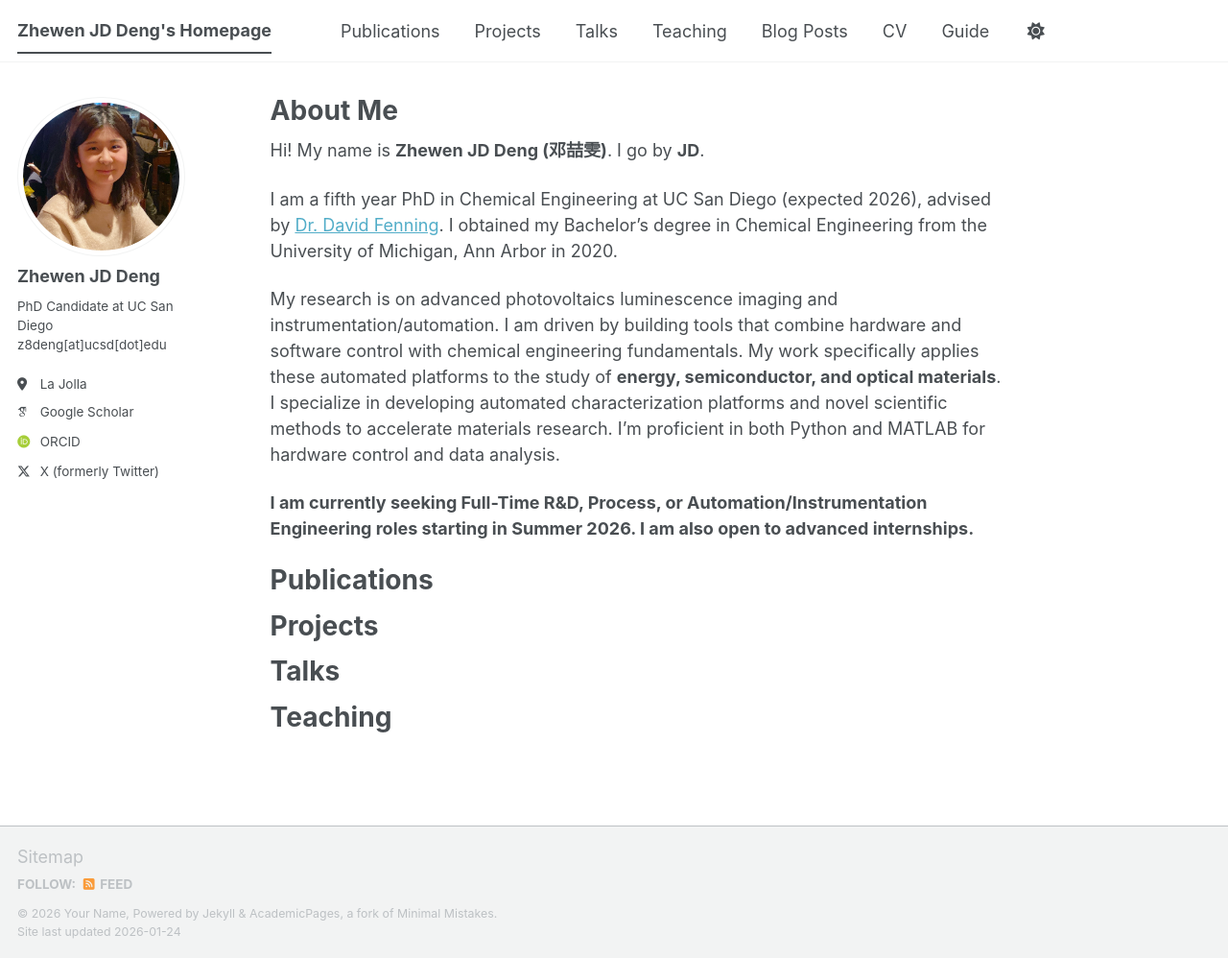
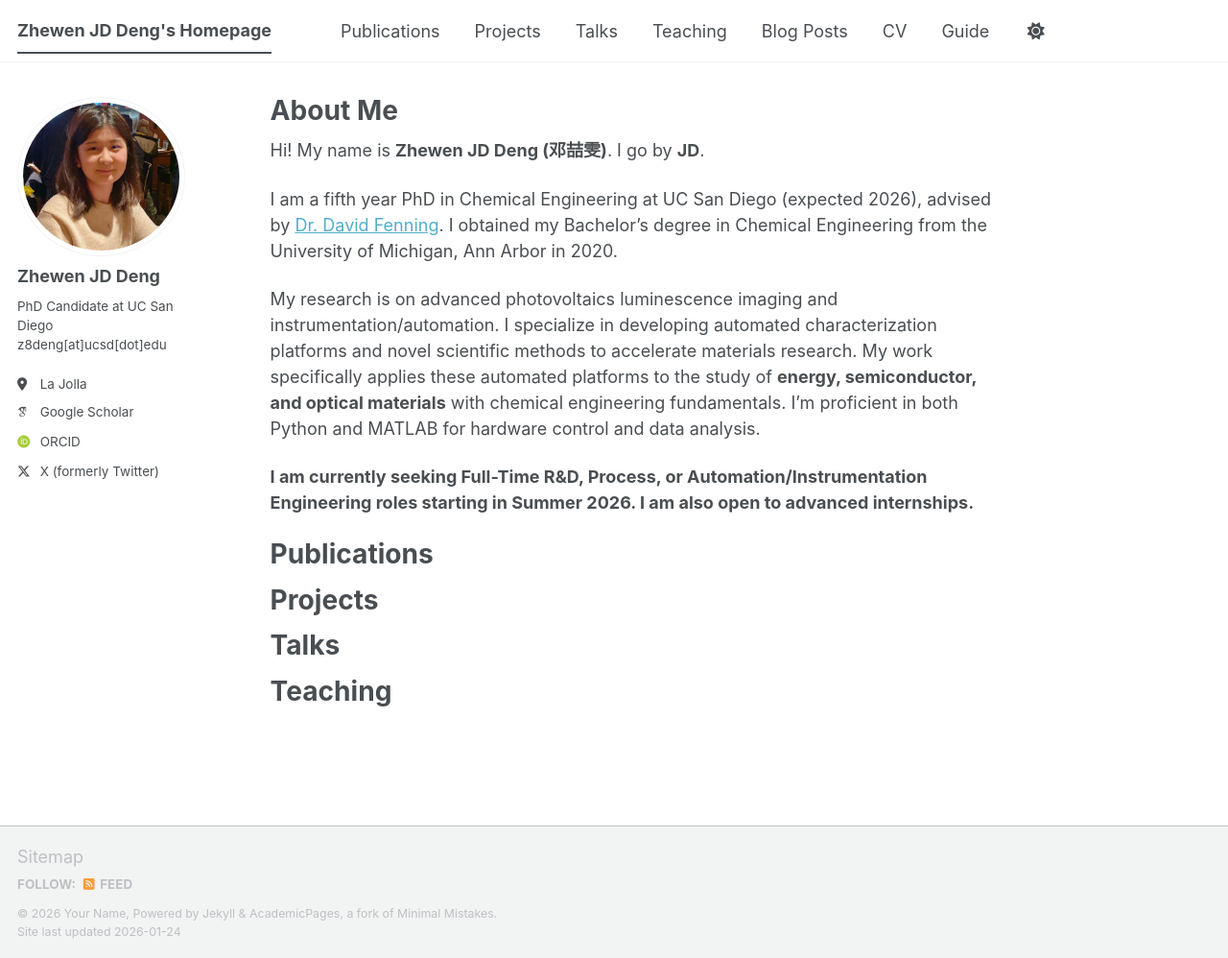
Before and after one commit to zhewenjddeng-personal/zhewenjddeng-personal.github.io, a Jekyll site: the page built from _pages/about.md, in a window 1280 px wide and 998 px high. Shown: the whole window at 96% size. Built offline with Jekyll 4.4.1, drawn with Linux system fonts in a browser that asks for light colours; some web fonts are replaced; a script bundle is joined from its source files by our own code; library files that are not in the unit come from our copies.

Commit message:
Update about.md

```diff
--- a/_pages/about.md
+++ b/_pages/about.md
@@ -11,7 +11,7 @@ Hi! My name is **Zhewen JD Deng (邓喆雯)**. I go by **JD**.
 
 I am a fifth year PhD in Chemical Engineering at UC San Diego (expected 2026), advised by [Dr. David Fenning](https://jacobsschool.ucsd.edu/node/3546). I obtained my Bachelor's degree in Chemical Engineering from the University of Michigan, Ann Arbor in 2020.
 
-My research is on advanced photovoltaics luminescence imaging and instrumentation/automation. I am driven by building tools that combine hardware and software control with chemical engineering fundamentals. My work specifically applies these automated platforms to the study of **energy, semiconductor, and optical materials**. I specialize in developing automated characterization platforms and novel scientific methods to accelerate materials research. I'm proficient in both Python and MATLAB for hardware control and data analysis.
+My research is on advanced photovoltaics luminescence imaging and instrumentation/automation. I specialize in developing automated characterization platforms and novel scientific methods to accelerate materials research. My work specifically applies these automated platforms to the study of **energy, semiconductor, and optical materials** with chemical engineering fundamentals. I'm proficient in both Python and MATLAB for hardware control and data analysis.
 
 **I am currently seeking Full-Time R&D, Process, or Automation/Instrumentation Engineering roles starting in Summer 2026. I am also open to advanced internships.**
 
```
